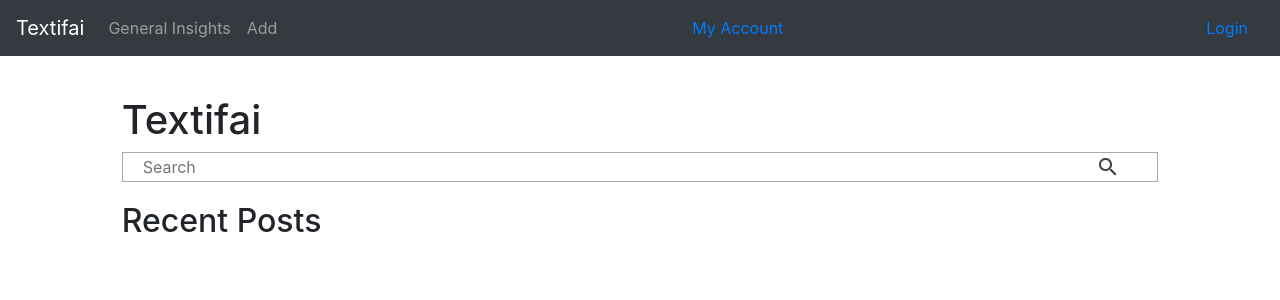
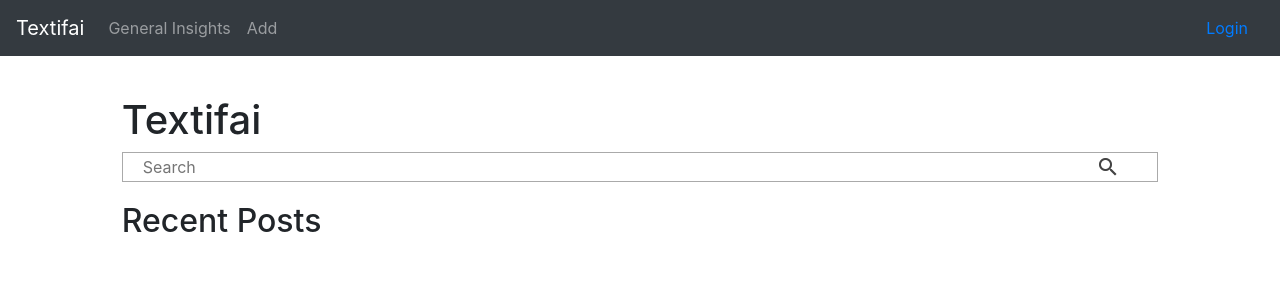
Before and after one commit to CS326-important/space-deer, a Django app: page /textifai/ in a window 1280 px wide. Shown: the top 300 px of the page. Run offline with Django 3.2, Linux system fonts and the light colour scheme; data that the repository does not hold is empty; some libraries are stand-ins or nearby versions.

Commit message:
Fix user related nav links 'create-profile-page' on 'cd08e36'.

```diff
--- a/contentdensity/textifai/static/css/styles.css
+++ b/contentdensity/textifai/static/css/styles.css
@@ -1,5 +1,13 @@
 body {
   margin: 0;
+}
+
+.account-nav-link {
+  margin-left: auto;
+}
+
+.log {
+  margin-left: 20px;
 }
 
 .mainContent {
--- a/contentdensity/textifai/templates/base.html
+++ b/contentdensity/textifai/templates/base.html
@@ -24,12 +24,14 @@
 					<a href="{% url 'general-insights' %}" class="nav-link nav-item">General Insights</a>
                     <a href="{% url 'textinput' %}" class="nav-link nav-item">Add</a>
 				</div>
-                <a href="{% url 'account' %}" class="nav-link">My Account</a>
-                {% if user.is_authenticated %}
-                    <a href="{% url 'logout' %}" class="nav-link">Logout</a>
-                {% else %}
-                    <a href="{% url 'login' %}" class="nav-link">Login</a>
-                {% endif %}
+				<div class="account-nav-links nav-link">
+					{% if user.is_authenticated %}
+						<a href="{% url 'account' %}">My Account</a>
+						<a href="{% url 'logout' %}" class="log">Logout</a>
+					{% else %}
+						<a href="{% url 'login' %}" class="log">Login</a>
+					{% endif %}
+				</div>
 			</div>
 		</nav>
 		{% endblock %}
```
